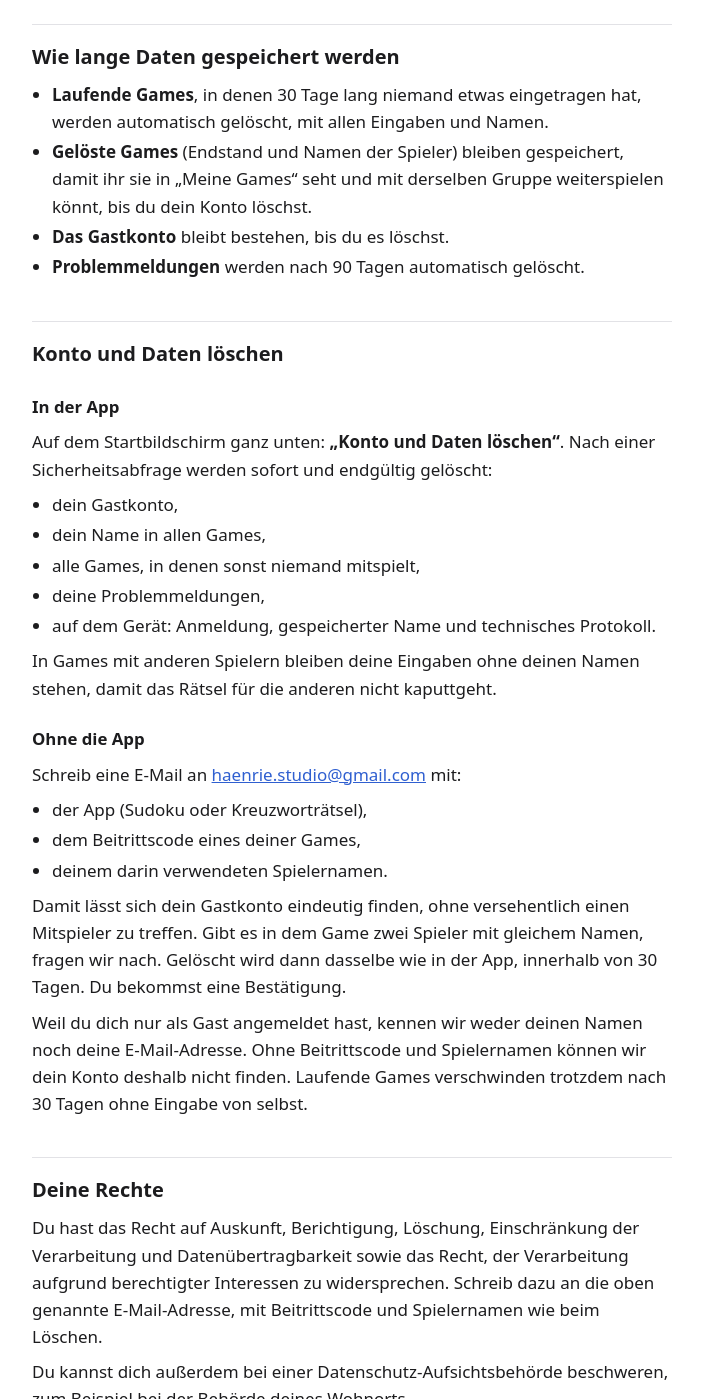
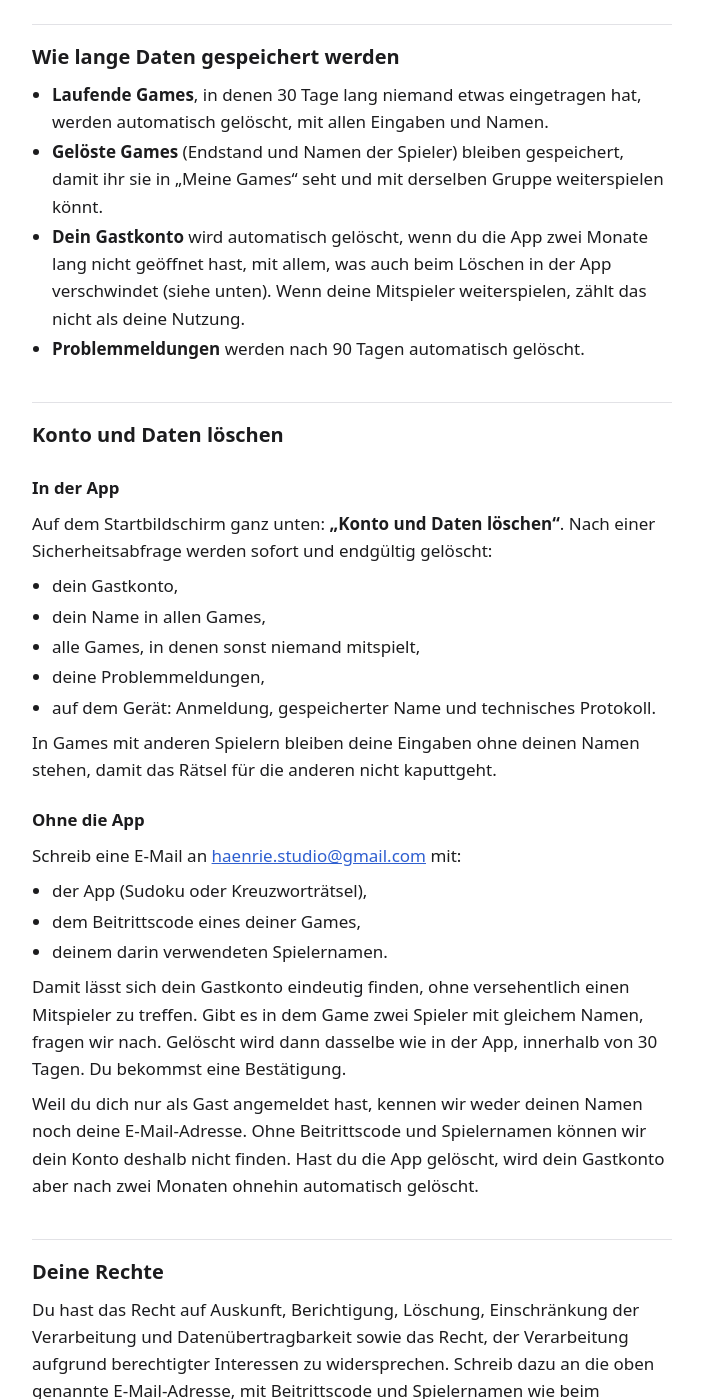
Before and after one commit to Haenrie/mindmates-web, a plain HTML site: page index.html in a window 1280 px wide. Shown: the part 2600-3999 px from the top of the page, without its empty margins (288-991 px from the left). Drawn offline with Linux system fonts and the light colour scheme.

Commit message:
Inactive guests are deleted after two months
Co-Authored-By: Claude Opus 5.5 <noreply@anthropic.com>

```diff
--- a/index.html
+++ b/index.html
@@ -121,8 +121,8 @@ E-Mail: <a href="mailto:haenrie.studio@gmail.com">haenrie.studio@gmail.com</a></
 <h2 id="dauer">Wie lange Daten gespeichert werden</h2>
 <ul>
   <li><strong>Laufende Games</strong>, in denen 30 Tage lang niemand etwas eingetragen hat, werden automatisch gelöscht, mit allen Eingaben und Namen.</li>
-  <li><strong>Gelöste Games</strong> (Endstand und Namen der Spieler) bleiben gespeichert, damit ihr sie in „Meine Games“ seht und mit derselben Gruppe weiterspielen könnt, bis du dein Konto löschst.</li>
-  <li><strong>Das Gastkonto</strong> bleibt bestehen, bis du es löschst.</li>
+  <li><strong>Gelöste Games</strong> (Endstand und Namen der Spieler) bleiben gespeichert, damit ihr sie in „Meine Games“ seht und mit derselben Gruppe weiterspielen könnt.</li>
+  <li><strong>Dein Gastkonto</strong> wird automatisch gelöscht, wenn du die App zwei Monate lang nicht geöffnet hast, mit allem, was auch beim Löschen in der App verschwindet (siehe unten). Wenn deine Mitspieler weiterspielen, zählt das nicht als deine Nutzung.</li>
   <li><strong>Problemmeldungen</strong> werden nach 90 Tagen automatisch gelöscht.</li>
 </ul>
 
@@ -147,7 +147,7 @@ E-Mail: <a href="mailto:haenrie.studio@gmail.com">haenrie.studio@gmail.com</a></
   <li>deinem darin verwendeten Spielernamen.</li>
 </ul>
 <p>Damit lässt sich dein Gastkonto eindeutig finden, ohne versehentlich einen Mitspieler zu treffen. Gibt es in dem Game zwei Spieler mit gleichem Namen, fragen wir nach. Gelöscht wird dann dasselbe wie in der App, innerhalb von 30 Tagen. Du bekommst eine Bestätigung.</p>
-<p>Weil du dich nur als Gast angemeldet hast, kennen wir weder deinen Namen noch deine E-Mail-Adresse. Ohne Beitrittscode und Spielernamen können wir dein Konto deshalb nicht finden. Laufende Games verschwinden trotzdem nach 30 Tagen ohne Eingabe von selbst.</p>
+<p>Weil du dich nur als Gast angemeldet hast, kennen wir weder deinen Namen noch deine E-Mail-Adresse. Ohne Beitrittscode und Spielernamen können wir dein Konto deshalb nicht finden. Hast du die App gelöscht, wird dein Gastkonto aber nach zwei Monaten ohnehin automatisch gelöscht.</p>
 
 <h2 id="rechte">Deine Rechte</h2>
 <p>Du hast das Recht auf Auskunft, Berichtigung, Löschung, Einschränkung der Verarbeitung und Datenübertragbarkeit sowie das Recht, der Verarbeitung aufgrund berechtigter Interessen zu widersprechen. Schreib dazu an die oben genannte E-Mail-Adresse, mit Beitrittscode und Spielernamen wie beim Löschen.</p>
```
